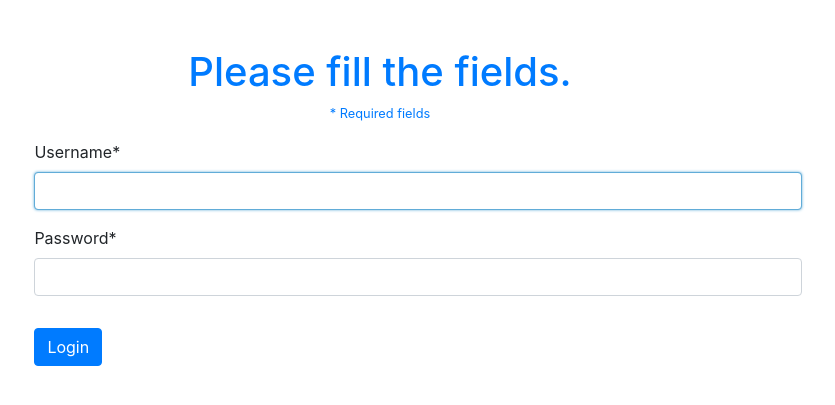
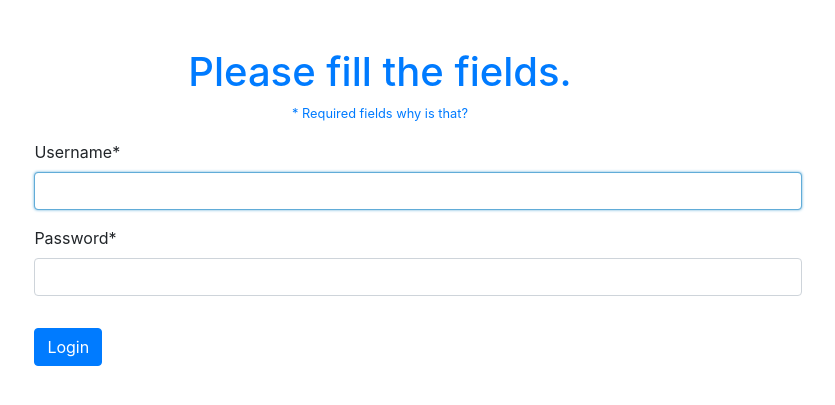
Before and after one commit to MoKillem/SiHelp, a Django app: page /login/ in a window 1280 px wide. Shown: the part 101-506 px from the top of the page, without its empty margins (260-1095 px from the left). Run offline with Django 3.2, Linux system fonts and the light colour scheme; some libraries are stand-ins or nearby versions.

Commit message:
login template

```diff
--- a/New/django_project/users/templates/users/login.html
+++ b/New/django_project/users/templates/users/login.html
@@ -5,7 +5,7 @@
 <!--Title-->
 <div class ="text-primary mt-5  text-center">
 <h1> Please fill the fields. </h1>
-<small> * Required fields </small>
+<small> * Required fields why is that? </small>
 </div>
     <p class="text-center mt-0.5 pb-0.5 pt-0.5 col-sm-12  text-info">
       </p>
```
